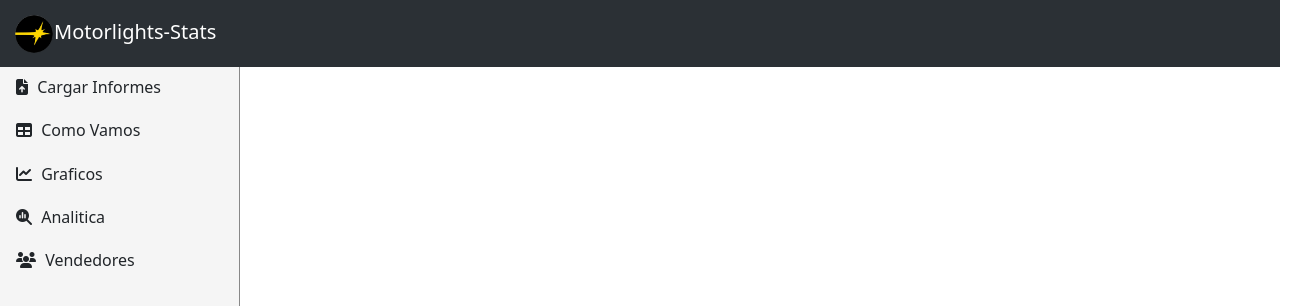
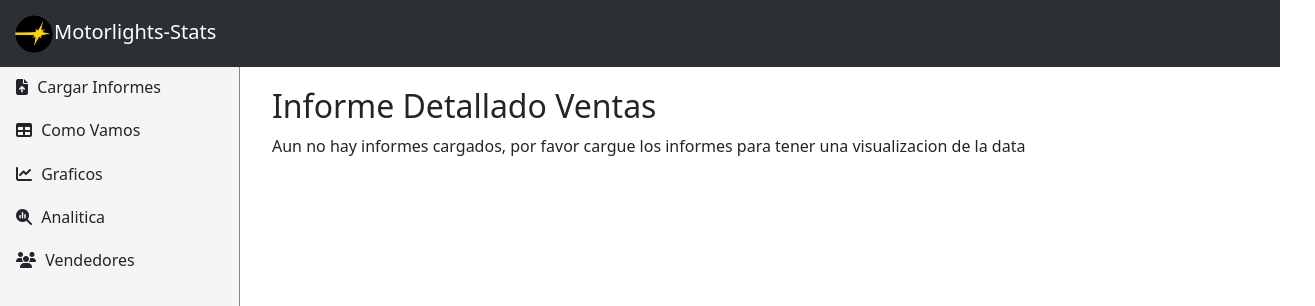
Before and after one commit to jtrocha4/motorlights-stats, a React (Vite) app: page /detailed-sales in a window 1280 px wide. Shown: the top 306 px of the page, 1315 px wide, since content can reach past the window. Built offline with nearby package versions, Linux system fonts and the light colour scheme; no server answers.

Commit message:
update(App.jsx): implementacion de los componentes y de las rutas de SalesPage y DetailedSalespage.

```diff
--- a/src/App.jsx
+++ b/src/App.jsx
@@ -7,11 +7,12 @@ import UploadReports from './pages/UploadReports'
 import Graphics from './pages/Graphics'
 import { getSellerPerformance, createSellerPerformance, getDepartment, createNewSeller, getSeller } from './services/dataService'
 import { useContext, useEffect, useState } from 'react'
-import HowAreWeDoing from './pages/HowAreWeDoing'
 import Analytics from './pages/Analytics'
 import ManageSellers from './pages/ManageSellers'
 import { DataContext } from './components/context/data'
 import SellerProfile from './pages/SellerProfile'
+import SalesPage from './pages/SalesPage'
+import DetailedSalesPage from './pages/DetailedSalesPage'
 
 function App () {
   const { sellers, setSellers } = useContext(DataContext)
@@ -206,7 +207,10 @@ function App () {
       <Sidebar />
       <Routes>
         <Route path='/' element={<UploadReports toFixed={toFixed} department={department} convertExcelDateToReadable={convertExcelDateToReadable} extractIdNumber={extractIdNumber} extractText={extractText} capitalizeWords={capitalizeWords} removeExtraSpaces={removeExtraSpaces} />} />
-        <Route path='/how-are-we-doing' element={<HowAreWeDoing postSellerPerformanceToApi={postSellerPerformanceToApi} sellers={sellers} toFixed={toFixed} convertExcelDateToReadable={convertExcelDateToReadable} currencyFormat={currencyFormat} />} />
+        <Route path='/sales' element={<SalesPage postSellerPerformanceToApi={postSellerPerformanceToApi} sellers={sellers} toFixed={toFixed} convertExcelDateToReadable={convertExcelDateToReadable} currencyFormat={currencyFormat} sellerPerformance={sellerPerformance} extractDateFromData={extractDateFromData} />} />
+
+        <Route path='/detailed-sales' element={<DetailedSalesPage />} />
+
         <Route path='/graphics' element={<Graphics sellerPerformance={sellerPerformance} extractDateFromData={extractDateFromData} />} />
         <Route path='/analytics' element={<Analytics convertExcelDateToReadable={convertExcelDateToReadable} currencyFormat={currencyFormat} />} />
         <Route path='/manage-sellers' element={<ManageSellers postSellerToApi={postSellerToApi} capitalizeWords={capitalizeWords} sellers={sellers} />} />
```
